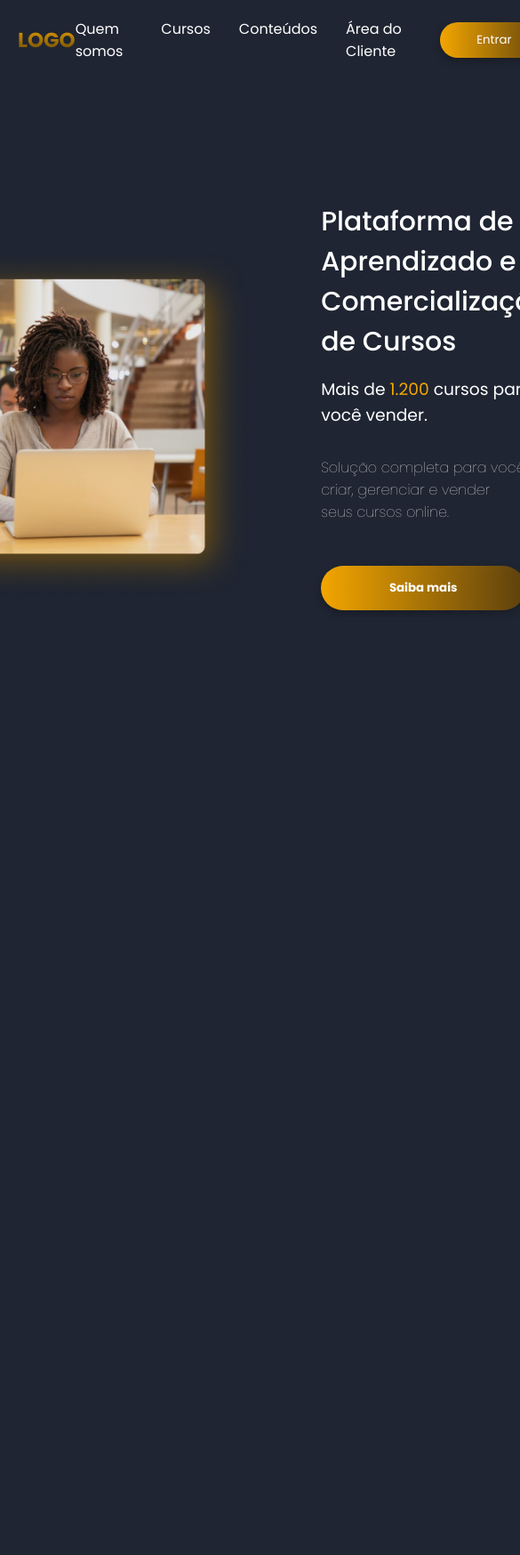
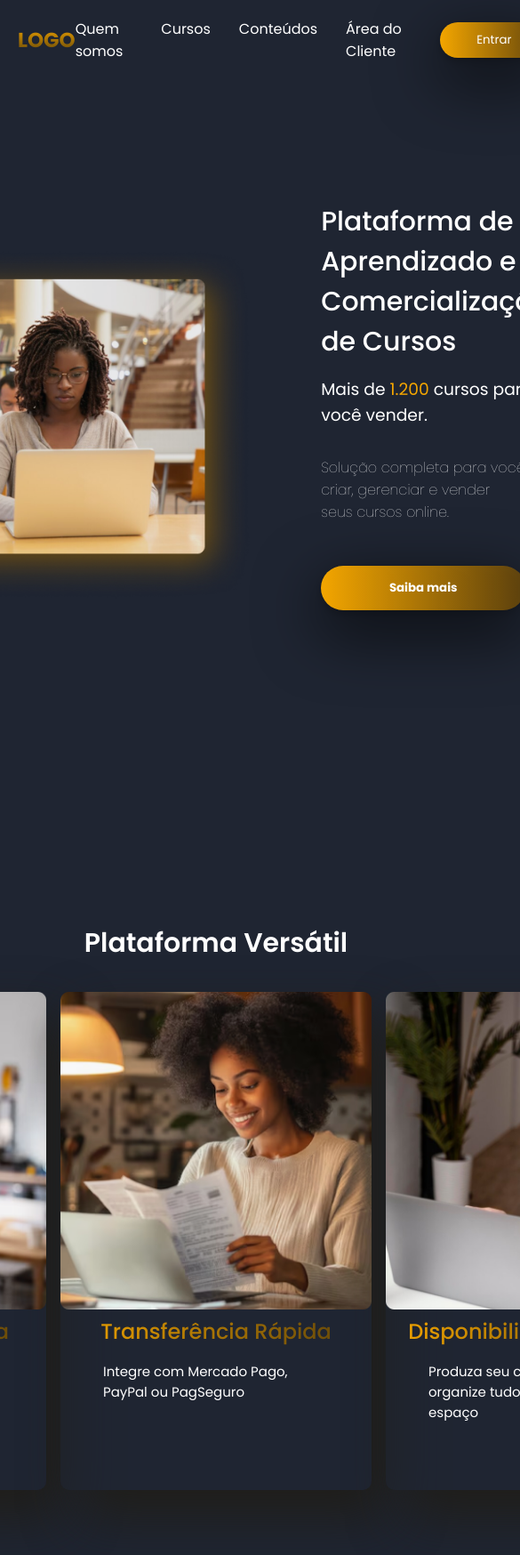
Before and after one commit to luiszzin001/luiszz, a plain HTML site: page landingpage-cursos/index.html in a window 390 px wide. Shown: the top 1748 px of the page at 89% size, 585 px wide, since content can reach past the window. Before the commit the page ends 934 px from the top, so only its background shows below. Drawn offline with nearby package versions, Linux system fonts and the light colour scheme.

Commit message:
Fiz seção de cursos
Não responsivo ainda

```diff
--- /dev/null
+++ b/landingpage-cursos/efeito.js
@@ -0,0 +1,42 @@
+window.revelar = ScrollReveal({reset:true})
+// Topo do site
+
+revelar.reveal('.img-topo',{
+    duration: 2000,
+    distance: '200px',
+    origin: 'left'
+})
+
+revelar.reveal('.txt-topo',{
+    duration: 2000,
+    distance: '120px',
+    delay: 500,
+    origin: 'right'
+})
+
+// Titulos
+
+revelar.reveal('.titulo',{
+    duration: 3000,
+    distance: '50px',
+})
+
+// Cards
+
+revelar.reveal('.card-effect1',{
+    duration: 2000,
+    distance: '90px',
+    delay: 500
+})
+
+revelar.reveal('.card-effect2',{
+    duration: 2000,
+    distance: '90px',
+    delay: 1000
+})
+
+revelar.reveal('.card-effect3',{
+    duration: 2000,
+    distance: '90px',
+    delay: 1300
+})
--- a/landingpage-cursos/index.html
+++ b/landingpage-cursos/index.html
@@ -5,6 +5,10 @@
     <meta name="viewport" content="width=device-width, initial-scale=1.0">
     <link rel="stylesheet" href="style.css">
     <title>Landing Page Cursos</title>
+
+    <script src="https://unpkg.com/scrollreveal"></script>
+
+    <script src="efeito.js" defer></script>
 </head>
 <body>
     <header>
@@ -15,7 +19,7 @@
         <nav>
             <ul>
                 <li><a href="#">Quem somos</a></li>
-                <li><a href="#">Cursos</a></li>
+                <li><a href="#cursos">Cursos</a></li>
                 <li><a href="#">Conteúdos</a></li>
                 <li><a href="#">Área do Cliente</a></li>
            </ul>
@@ -29,11 +33,11 @@
         <section class="hero">
             <article class="conteiner">
 
-                <div class="girl-img">
+                <div class="girl-img img-topo">
                     <img src="assets/images/Girl-img-principal.png">
                 </div>
 
-                <div class="texts">
+                <div class="texts txt-topo">
                     <h1>Plataforma de Aprendizado e <br>
                         Comercialização de Cursos</h1>
                     <h3>Mais de <span class="number-text">1.200</span> cursos para você vender.</h3>
@@ -46,6 +50,36 @@
 
             </article>
         </section>
+
+        <section class="about" id="cursos">
+            <div class="text-about">
+                <h2 class="titulo">Plataforma Versátil</h2>
+            </div>
+
+            <aside class="cards">
+                <div class="card card-effect1">
+                    <img src="assets/images/image.png">
+
+                    <h3>Site com a sua marca</h3>
+                    <p>Personalize seu site e comece <br>
+                        a vender agora</p>
+                </div>
+
+                <div class="card card-effect2">
+                    <img src="assets/images/image (1).png">
+
+                    <h3>Transferência Rápida</h3>
+                    <p>Integre com Mercado Pago, <br> PayPal ou PagSeguro</p>
+                </div>
+
+                <div class="card card-effect3">
+                    <img src="assets/images/image (2).png">
+
+                    <h3>Disponibilize seus cursos</h3>
+                    <p class="card3">Produza seu conteúdo e <br> organize tudo em um único <br>  espaço</p>
+                </div>
+            </aside>
+        </section>
     </main>
 </body>
 </html>
--- a/landingpage-cursos/style.css
+++ b/landingpage-cursos/style.css
@@ -12,9 +12,15 @@
 body {
     height: 100vh;
     width: 100vw;
+    scroll-behavior: smooth;
 
     background: #1F2532;
 }
+
+html {
+    scroll-behavior: smooth;
+}
+
 
 body::-webkit-scrollbar {
     scrollbar-width: none;
@@ -50,6 +56,22 @@ nav ul {
 
 nav a {
     color: white;
+    position: relative;
+}
+
+nav a::after {
+    content: "";
+    width: 0%;
+    height: 2px;
+    background-color: #F4A600;
+    position: absolute;
+    bottom: 0;
+    left: 0;
+    transition: 0.4s ease-in-out;
+}
+
+nav a:hover::after {
+    width: 100%;
 }
 
 .btn-login {
@@ -62,7 +84,9 @@ nav a {
     background: linear-gradient(90deg, #F4A600 0%, rgba(116, 77, 3, 0.73) 100%);
     filter: drop-shadow(0px 4px 4px rgba(0, 0, 0, 0.25));
     cursor: pointer;
+    box-shadow: rgba(0, 0, 0, 0.56) 0px 22px 70px 4px;
 }
+
 
 /* Main */
 
@@ -92,6 +116,7 @@ main {
     gap: 5rem;
 }
 
+
 .girl-img img {
     width: 430px;
     margin-left: 5rem;
@@ -100,6 +125,10 @@ main {
 
 .texts {
     margin-bottom: 7rem;
+}
+
+.img-topo, .txt-topo, .titulo, .card-effect1, .card-effect2, .card-effect3 {
+    visibility: hidden;
 }
 
 .texts h1 {
@@ -138,4 +167,83 @@ main {
     filter: drop-shadow(0px 4px 4px rgba(0, 0, 0, 0.25));
     font-weight: bold;
     cursor: pointer;
+    box-shadow: rgba(0, 0, 0, 0.56) 0px 22px 70px 4px;
 }
+
+/* section 2*/
+
+.about {
+    display: flex;
+    flex-direction: column;
+    justify-content: center;
+    align-items: center;
+
+    width: 100vw;
+    height: 100vh;
+    margin-left: 3rem;
+}
+
+.about h2 {
+    text-align: center;
+    color: var(--Color, #FFF);
+    font-family: Poppins;
+    font-size: 30px;
+    font-style: normal;
+    font-weight: 600;
+    line-height: normal;
+    margin-bottom: 2rem;
+}
+
+.cards {
+    display: flex;
+    justify-content: center;
+    align-items: center;
+
+    gap: 1rem;
+}
+
+
+
+.card {
+    width: 350px;
+    height: 560px;
+
+    border-radius: 10px;
+    background: rgba(32, 38, 50, 0.50);
+    box-shadow: 20px 30px 60px 0px #201E19;
+}
+.card img {
+    width: 350px;
+}
+
+.card h3 {
+    font-family: Poppins;
+    font-size: 24px;
+    text-align: center;
+    background: linear-gradient(90deg, #F4A600 0%, #59400A 100%);
+    background-clip: text;
+    -webkit-text-fill-color: transparent;
+    font-weight: 500;
+    margin-bottom: 1rem;
+}
+
+.card p {
+    padding-left: 3rem;
+    color: var(--Color, #FFF);
+    font-family: Poppins;
+    font-size: 15px;
+}
+
+@media (max-width: 360px) {
+    .about {
+        display: flex;
+        justify-self: center;
+    }
+
+    .text-about h2 {
+        text-align: center;
+        font-size: 1.5rem;
+        margin-right: 5rem;
+    }
+
+}
```
Also changed, not shown: landingpage-cursos/assets/images/image (1).png (added), landingpage-cursos/assets/images/image (2).png (added), landingpage-cursos/assets/images/image.png (added).
